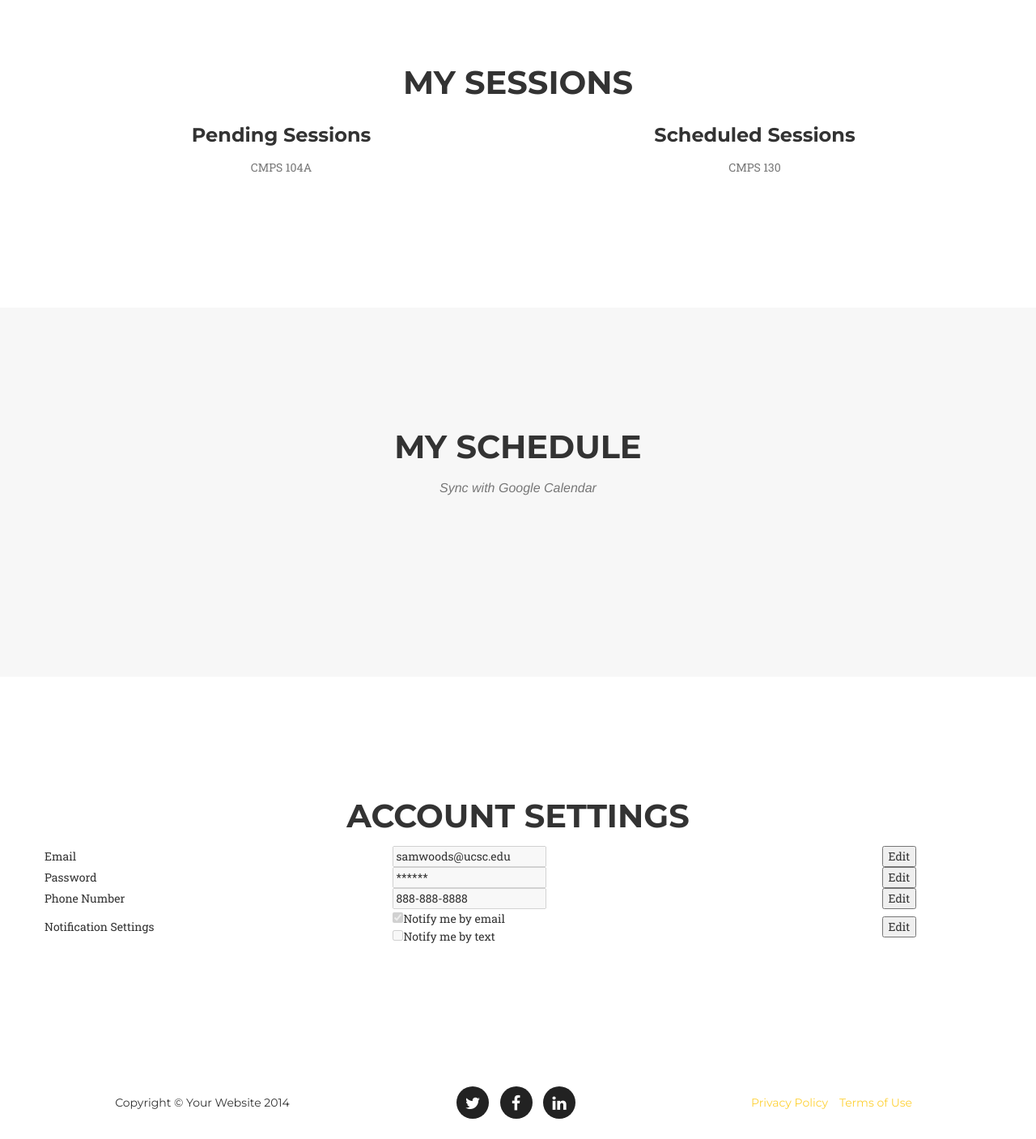
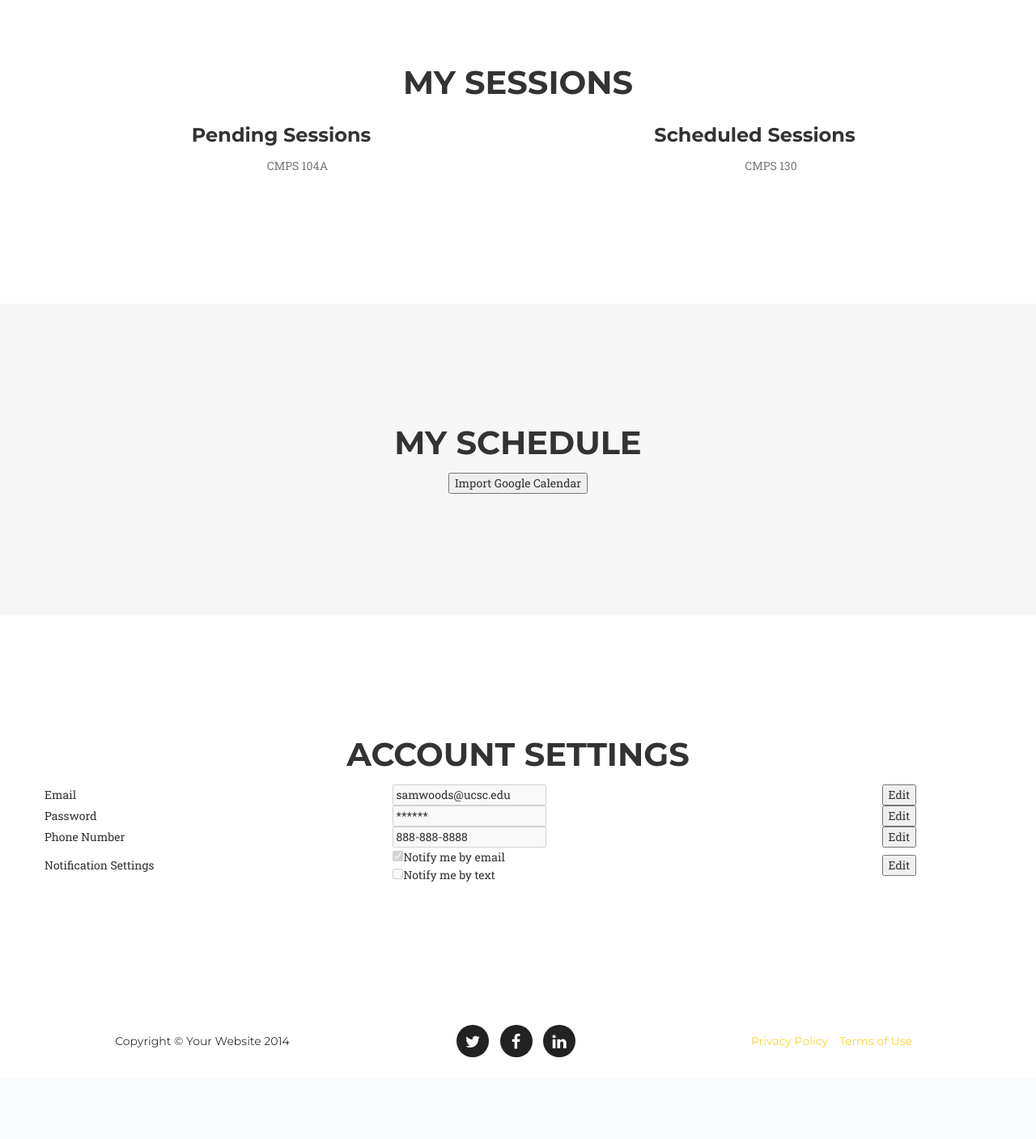
Before and after one commit to JasonAHeron/HACK2015, a Django app: page / in a window 1280 px wide. Shown: the part 703-2110 px from the top of the page at 81% size. After the commit the page ends 2009 px from the top, so only its background shows below. Run offline with Django 3.2, Linux system fonts and the light colour scheme; some libraries are stand-ins or nearby versions; some web fonts are replaced.

Commit message:
began css for buttons

```diff
--- a/django_project/static/css/agency.css
+++ b/django_project/static/css/agency.css
@@ -866,3 +866,11 @@ img::-moz-selection {
 body {
     webkit-tap-highlight-color: #fed136;
 }
+
+ul.pendingSess, ul.scheduledSess {
+    list-style-type: none;
+}
+
+button.edit {
+
+}
--- a/hack/templates/index.html
+++ b/hack/templates/index.html
@@ -95,11 +95,15 @@
             <div class="row text-center">
                 <div class="col-xs-6">
                     <h3 class="service-heading">Pending Sessions</h3>
-		    <p class="text-muted">CMPS 104A</p>
+		    <ul class="pendingSess">
+		    	<li class="text-muted">CMPS 104A</li>
+		    </ul>
                 </div>
                 <div class="col-xs-6">
                     <h3 class="service-heading">Scheduled Sessions</h3>
-                    <p class="text-muted">CMPS 130</p>
+		    <ul class="scheduledSess">
+                    <li class="text-muted">CMPS 130</li>
+	            </ul>
                 </div>
             </div>
         </div>
@@ -111,7 +115,7 @@
             <div class="row">
                 <div class="col-lg-12 text-center">
                     <h2 class="section-heading">My Schedule</h2>
-                    <h3 class="section-subheading text-muted">Sync with Google Calendar</h3>
+                    <button type="button" class="importCal">Import Google Calendar</button>
                 </div>
             </div>
         </div>
```
